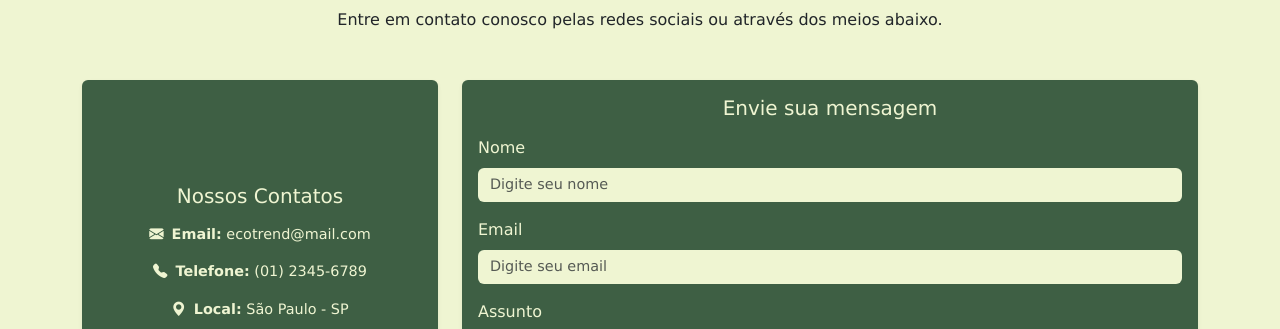
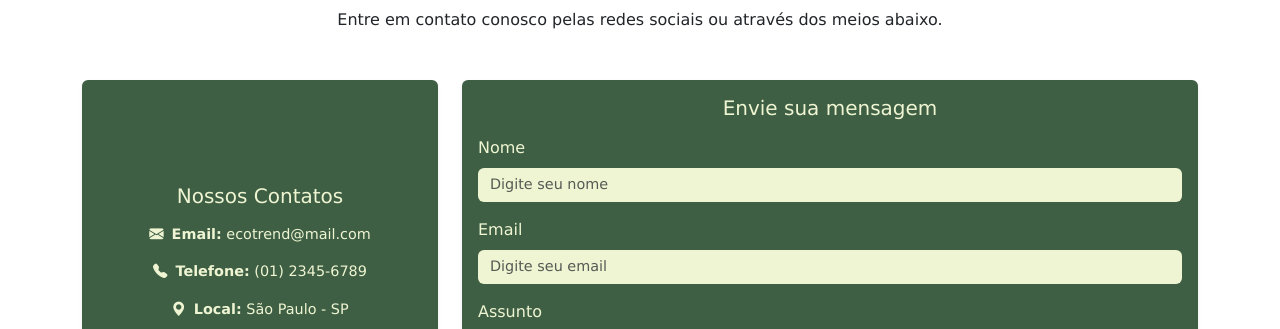
Before and after one commit to ogustavxs/CP4-EcoTrend-FrontEndDev, a plain HTML site: page src/pages/contatos.html in a window 1280 px wide. Shown: the part 168-497 px from the top of the page. Drawn offline with nearby package versions, Linux system fonts and the light colour scheme.

Commit message:
fix: alterar cor de fundo para branco

```diff
--- a/src/css/contatos.css
+++ b/src/css/contatos.css
@@ -1,7 +1,3 @@
-body {
-  background-color: #eff5d2;
-}
-
 /* Contatos */
 
 .card {
```
